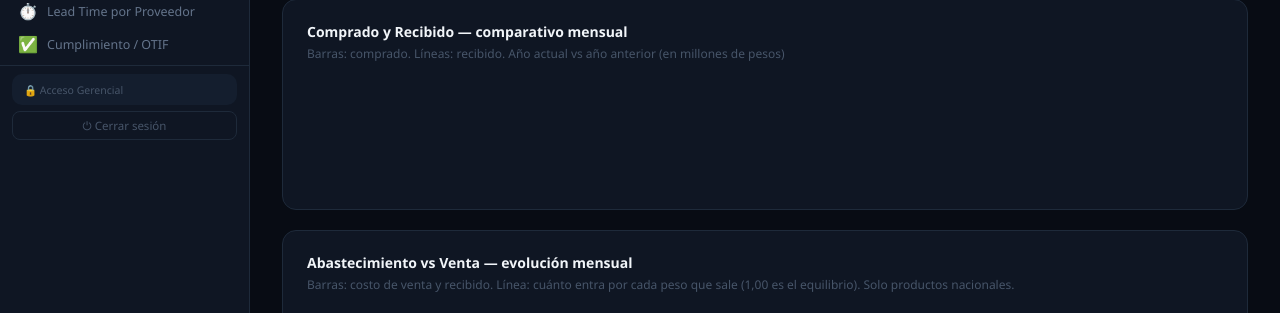
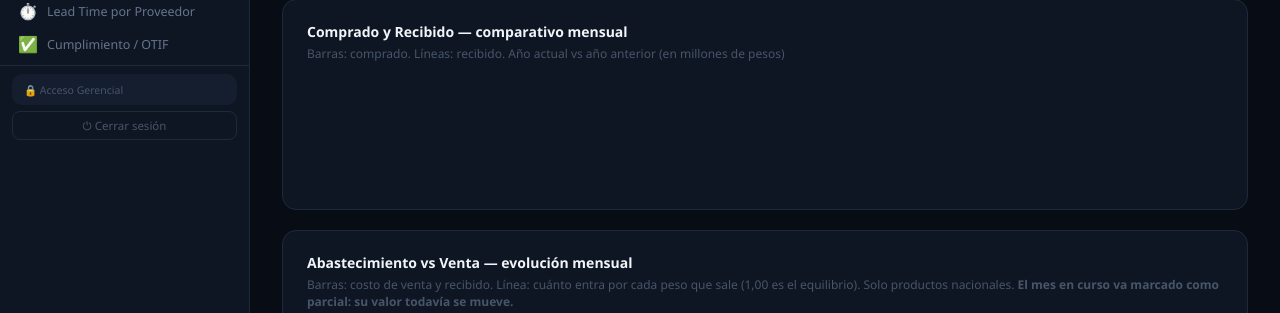
Before and after one commit to dsj874-bot/dashboard-casamusa, a Flask app: template templates/adquisiciones_resumen.html in a window 1280 px wide. Shown: the part 283-596 px from the top of the page. Run offline with Flask 3, Linux system fonts and the light colour scheme; the template is opened without the code that fills it, so the values that code supplies are empty; parts of the project's set-up code (start-up, migrations or seed data) failed here and were passed over; some libraries are stand-ins or nearby versions.

Commit message:
Adquisiciones: el mes en curso se muestra como parcial y no se usa para concluir
Lo levanto el usuario: el indicador del mes en curso va variando. Tenia
razon, y el sesgo resulto ser sistematico y grande.

El mes en curso va hasta el dia del corte, no esta cerrado. Las
recepciones llegan a principio de mes y la venta se acumula pareja, asi
que el ratio arranca alto y va bajando. Medido sobre 2026, comparando
cada mes al mismo dia contra su cierre:

  mes        al dia 17   al cierre
  Enero          0,94       0,74     +27%
  Junio          1,07       0,89     +20%
  Julio          1,32       1,15     +15%
  Agosto         1,33       1,02     +30%

7 de 8 meses cerrados quedaron por debajo de lo que aparentaban a esta
altura, un 14% en promedio. Agosto llego a marcar 2,11 el dia 5.

O sea que el 1,25 de septiembre no es una tendencia: es un mes a medio
andar leido en su punto mas alto. Yo mismo lo cite como conclusion
varias veces en la conversacion.

Cambios:
- El grafico etiqueta el mes "(parcial)", con el punto hueco y el tramo
  punteado, para que no se lea como dato cerrado.
- El bloque "Como leer esto" concluye con el ultimo mes CERRADO, y
  aparte explica el mes en curso con su sesgo medido.
- El sesgo NO esta escrito a mano: se calcula comparando los meses
  cerrados recortados al mismo dia del corte contra su total, en la
  misma consulta mensual. Se recalcula solo cada dia que avanza el mes.

Verificado en el navegador: la ultima etiqueta dice "(parcial)", el
punto de septiembre va hueco y mas grande mientras los ocho anteriores
siguen solidos, y la lectura cita Agosto 1,02 como ultimo mes cerrado
antes de explicar septiembre.

Co-Authored-By: Claude Opus 5 <noreply@anthropic.com>

```diff
--- a/data_loader_adquisiciones_pg.py
+++ b/data_loader_adquisiciones_pg.py
@@ -475,7 +475,15 @@ def get_abastecimiento_proveedor_pg():
                 SELECT extract(month from fecha)::int AS mes,
                        coalesce(sum(costo_venta), 0) AS costo_venta,
                        coalesce(sum(comprado), 0)    AS comprado,
-                       coalesce(sum(recibido), 0)    AS recibido
+                       coalesce(sum(recibido), 0)    AS recibido,
+                       -- Mismos meses recortados al dia del corte, para
+                       -- poder comparar manzanas con manzanas: cuanto
+                       -- daba cada mes cerrado si se hubiera mirado en
+                       -- este mismo dia. De ahi sale el sesgo.
+                       coalesce(sum(costo_venta) FILTER (
+                           WHERE extract(day from fecha) <= (SELECT extract(day from f) FROM corte)), 0) AS cv_al_dia,
+                       coalesce(sum(recibido) FILTER (
+                           WHERE extract(day from fecha) <= (SELECT extract(day from f) FROM corte)), 0) AS re_al_dia
                   FROM movs
                  -- Mismo universo EXACTO que la tabla de abajo: los
                  -- grupos con alguna compra registrada, incluido el de
@@ -562,6 +570,25 @@ def get_abastecimiento_proveedor_pg():
     proveedores.sort(key=lambda p: -p["brecha_recibido"])
     sin_compras.sort(key=lambda p: -p["costo_venta"])
 
+    # El mes en curso va hasta el dia del corte, no esta cerrado, y su
+    # ratio se mueve harto: las recepciones llegan a principio de mes y
+    # la venta se acumula pareja, asi que arranca alto y va bajando.
+    # Medido sobre 2026: mirando al mismo dia del mes, 7 de 8 meses
+    # cerrados quedaron por debajo de lo que aparentaban, un 14% en
+    # promedio (agosto llego a marcar 2,11 el dia 5 y cerro en 1,02).
+    # Sin avisarlo, el ultimo punto del grafico se lee como una
+    # conclusion cuando todavia no lo es.
+    mes_corte = fecha_corte.month if fecha_corte else None
+    sesgos = []
+    for r in filas_mes:
+        if r["mes"] == mes_corte:
+            continue
+        cv_d, re_d = float(r["cv_al_dia"]), float(r["re_al_dia"])
+        cv_t, re_t = float(r["costo_venta"]), float(r["recibido"])
+        if cv_d > 0 and cv_t > 0 and re_t > 0:
+            sesgos.append((re_d / cv_d) / (re_t / cv_t) - 1)
+    sesgo_parcial = round(sum(sesgos) / len(sesgos) * 100, 0) if sesgos else None
+
     meses = []
     acumulado = 0.0
     for r in filas_mes:
@@ -581,6 +608,7 @@ def get_abastecimiento_proveedor_pg():
             "ratio_comprado": round(co / cv, 3) if cv > 0 else None,
             "brecha":         round(re - cv, 0),
             "acumulado":      round(acumulado, 0),
+            "parcial":        r["mes"] == mes_corte,
         })
 
     total = _fila("Total", tot_cv, tot_co, tot_re)
@@ -597,6 +625,8 @@ def get_abastecimiento_proveedor_pg():
         "fuera_costo_venta": round(fuera_cv, 0),
         "fuera_pct":         round(fuera_cv / (tot_cv + fuera_cv) * 100, 1) if (tot_cv + fuera_cv) else 0.0,
         "meses":             meses,
+        "sesgo_parcial":     sesgo_parcial,
+        "dia_corte":         fecha_corte.day if fecha_corte else None,
         "ano":               2026,
         "fecha_corte":       fecha_corte.strftime("%d-%m-%Y") if fecha_corte else None,
     }
--- a/templates/adquisiciones_resumen.html
+++ b/templates/adquisiciones_resumen.html
@@ -109,7 +109,8 @@
 <div class="chart-card" style="margin-top:20px;">
   <div class="chart-card-title">Abastecimiento vs Venta — evolución mensual</div>
   <div class="chart-card-sub">Barras: costo de venta y recibido. Línea: cuánto entra por cada peso que sale
-    (1,00 es el equilibrio). Solo productos nacionales.</div>
+    (1,00 es el equilibrio). Solo productos nacionales.
+    <b>El mes en curso va marcado como parcial: su valor todavía se mueve.</b></div>
   <!-- Alto fijo + maintainAspectRatio:false. Con la razon de aspecto
        por defecto, la leyenda de 4 series se parte en dos filas, se
        come el canvas y el area del grafico quedaba en 1 pixel de
@@ -479,6 +480,12 @@ fetch("/api/adquisiciones/abastecimiento")
     const piso = ms.reduce((a, m) => m.acumulado < a.acumulado ? m : a, ms[0] || {acumulado: 0});
     const ultimo = ms[ms.length - 1] || {};
     const repuesto = (ultimo.acumulado || 0) - (piso.acumulado || 0);
+    // Para concluir se usa el ultimo mes CERRADO. El mes en curso va a
+    // medio andar y su ratio arranca alto: citarlo como tendencia lleva
+    // a leer una presion que despues no estaba.
+    const cerrados = ms.filter(m => !m.parcial);
+    const ultCerrado = cerrados[cerrados.length - 1];
+    const enCurso = ms.find(m => m.parcial);
     document.getElementById("abast-lectura").innerHTML = `
       <span class="titulo">Cómo leer esto</span>
       <ul>
@@ -491,6 +498,14 @@ fetch("/api/adquisiciones/abastecimiento")
             <span class="cifra">${fmtBrecha(t.brecha_recibido)}</span> del año es lo que queda de esa baja.</li>
         <li>Quedan <span class="cifra">${fmtCLP(t.en_camino)}</span> comprados sin recibir: van a subir
             el inventario sin que medie una compra nueva.</li>
+        ${ultCerrado ? `<li>Último mes cerrado — <b>${ultCerrado.mes_nombre}</b>:
+            <span class="cifra">${fmtRatio(ultCerrado.ratio)}</span>.</li>` : ""}
+        ${enCurso ? `<li><b>${enCurso.mes_nombre} va a medio andar</b> (al día ${d.dia_corte}) y marca
+            <span class="cifra">${fmtRatio(enCurso.ratio)}</span>, pero todavía se mueve: las recepciones
+            llegan a principio de mes y la venta se acumula pareja, así que el número arranca alto y baja.
+            Mirando los meses ya cerrados a este mismo día, quedaban en promedio un
+            <span class="cifra">${d.sesgo_parcial}%</span> por sobre su cierre.
+            <b>No lo tomes como tendencia hasta que cierre el mes.</b></li>` : ""}
       </ul>`;
 
     // Los proveedores sin compras registradas quedan fuera del calculo,
@@ -533,7 +548,7 @@ fetch("/api/adquisiciones/abastecimiento")
 
     new Chart(document.getElementById("chartAbast").getContext("2d"), {
       data: {
-        labels: meses.map(m => m.mes_nombre),
+        labels: meses.map(m => m.mes_nombre + (m.parcial ? " (parcial)" : "")),
         datasets: [
           {
             type: "bar", label: "Costo de Venta", yAxisID: "y",
@@ -557,8 +572,13 @@ fetch("/api/adquisiciones/abastecimiento")
           {
             type: "line", label: "Recibido / Costo de Venta", yAxisID: "y1",
             data: meses.map(m => m.ratio),
-            borderColor: cssVar("--blue"), backgroundColor: cssVar("--blue"),
-            borderWidth: 2, pointRadius: 4, tension: 0.2, order: 0,
+            borderColor: cssVar("--blue"),
+            // El mes en curso va con el punto hueco y el tramo punteado:
+            // todavia se mueve y no debe leerse como dato cerrado.
+            backgroundColor: meses.map(m => m.parcial ? "transparent" : cssVar("--blue")),
+            pointBorderColor: cssVar("--blue"), pointBorderWidth: 2,
+            segment: { borderDash: c => meses[c.p1DataIndex]?.parcial ? [5, 4] : undefined },
+            borderWidth: 2, pointRadius: meses.map(m => m.parcial ? 6 : 4), tension: 0.2, order: 0,
           },
           {
             // Referencia en 1,0 -- sin esto hay que adivinar donde esta
```
